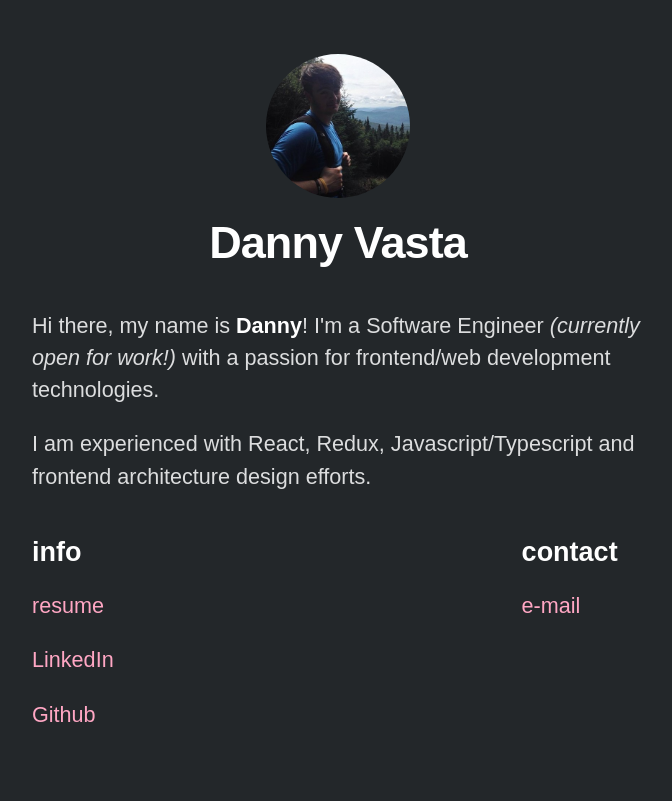
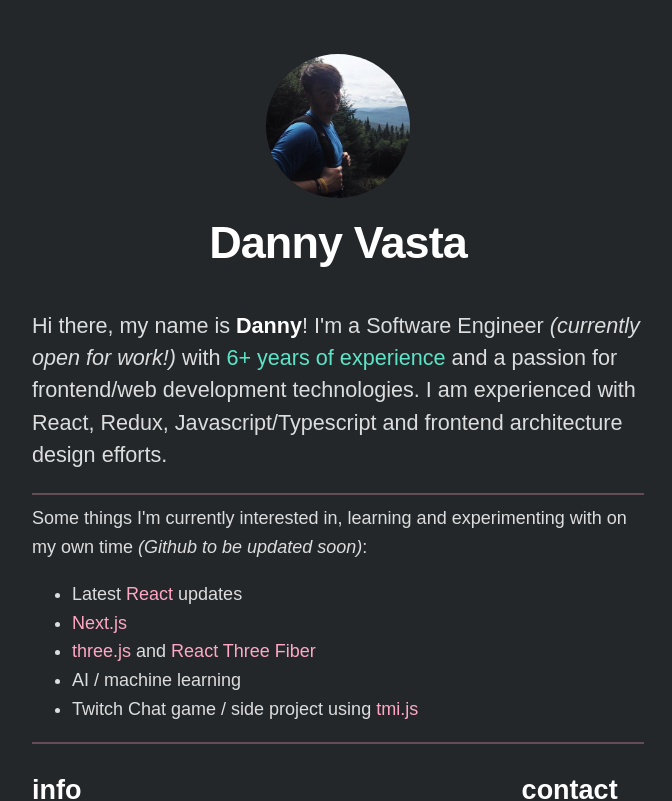
Before and after one commit to DNNYVST/personal-site, a Next.js app: page / in a window 1280 px wide. Shown: the top 801 px of the page, without its empty margins (302-974 px from the left). Built offline with nearby package versions, Linux system fonts and the light colour scheme; a web font is replaced by a local one.

Commit message:
Added section of what I am currently learning

```diff
--- a/pages/index.tsx
+++ b/pages/index.tsx
@@ -13,14 +13,46 @@ export default function Home() {
           <section className={utilStyles.headingMd}>
             <p>
               Hi there, my name is <strong>Danny</strong>! I'm a Software
-              Engineer <i>(currently open for work!)</i> with a passion for
-              frontend/web development technologies.
-            </p>
-            <p>
-              I am experienced with React, Redux, Javascript/Typescript and
-              frontend architecture design efforts.
+              Engineer <i>(currently open for work!)</i> with{" "}
+              <span className="greenText">6+ years of experience</span> and a
+              passion for frontend/web development technologies. I am
+              experienced with React, Redux, Javascript/Typescript and frontend
+              architecture design efforts.
             </p>
           </section>
+          <hr />
+          <section>
+            Some things I'm currently interested in, learning and experimenting
+            with on my own time <i>(Github to be updated soon)</i>:
+            <ul>
+              <li>
+                Latest <a href="https://react.dev/">React</a> updates
+              </li>
+              <li>
+                <a href="https://nextjs.org/" target="_blank">
+                  Next.js
+                </a>
+              </li>
+              <li>
+                <a href="https://threejs.org/" target="_blank">
+                  three.js
+                </a>{" "}
+                and{" "}
+                <a
+                  href="https://docs.pmnd.rs/react-three-fiber/getting-started/introduction"
+                  target="_blank"
+                >
+                  React Three Fiber
+                </a>
+              </li>
+              <li>AI / machine learning</li>
+              <li>
+                Twitch Chat game / side project using{" "}
+                <a href="https://www.npmjs.com/package/tmi.js">tmi.js</a>
+              </li>
+            </ul>
+          </section>
+          <hr />
           <section className="leftcolumn">
             <section
               className={`${utilStyles.headingMd} ${utilStyles.padding1px}`}
--- a/styles/global.css
+++ b/styles/global.css
@@ -33,6 +33,15 @@ a:hover {
   color: #5de4c7;
   text-decoration: underline;
   font-style: italic;
+}
+
+.greenText {
+  color: #5de4c7;
+}
+
+hr {
+  border: 1px solid #ffa7c4;
+  opacity: .3;
 }
 
 img {
```
